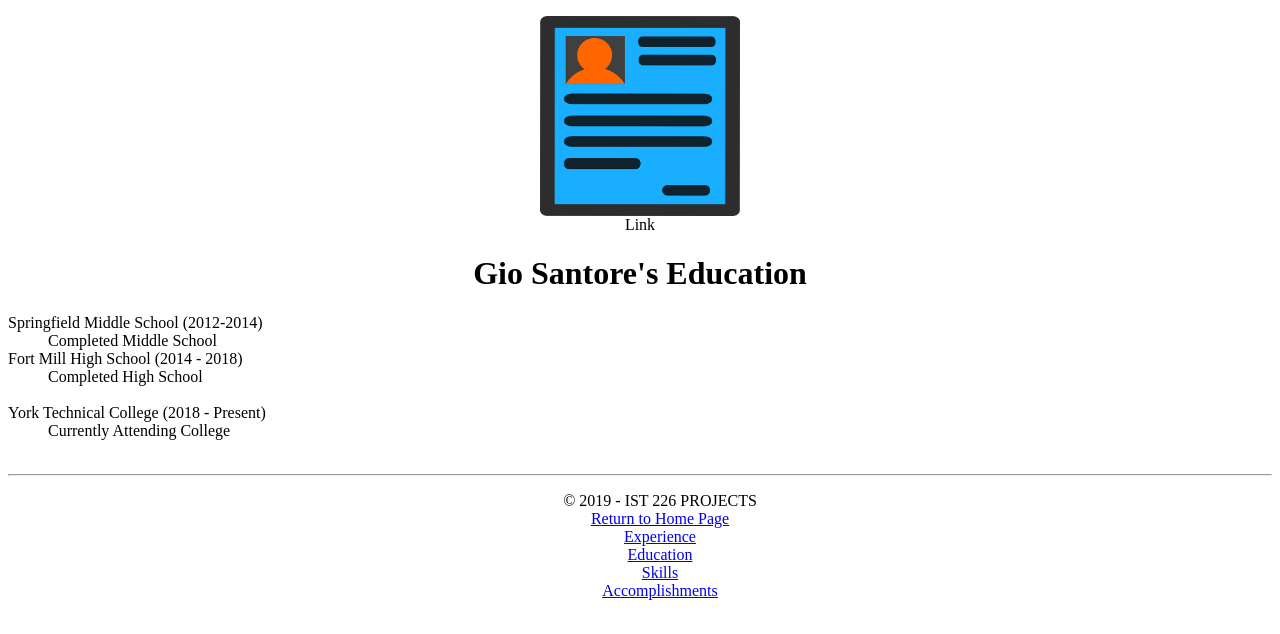
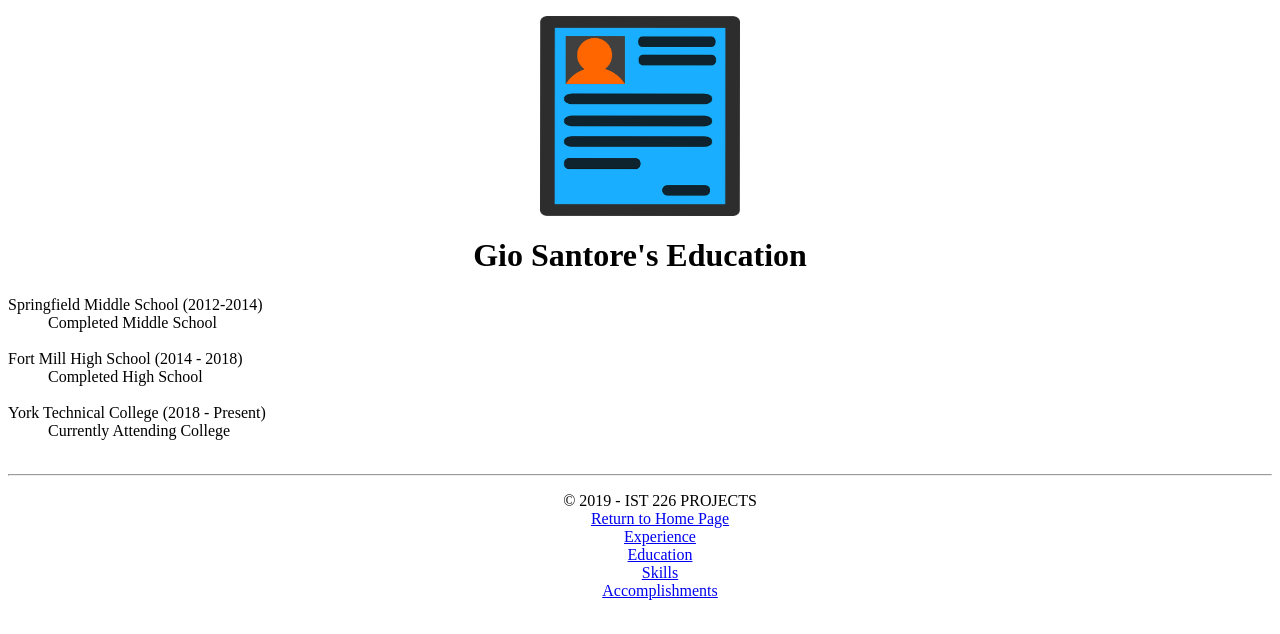
Before and after one commit to giosantore/giosantore.github.io, a plain HTML site: page Resume Project/education.html in a window 1280 px wide. Drawn offline with Linux system fonts and the light colour scheme.

Commit message:
Update education.html

```diff
--- a/Resume Project/education.html
+++ b/Resume Project/education.html
@@ -8,13 +8,13 @@
 		<center>
 			<figure>
 			<img src="images/resume.png" alt="resume" title="Gio Santore's Resume" width="200px" height="200px"/>
-				<figcaption>Link</figcaption>
 			</figure>
 		<h1>Gio Santore's Education</h1>
 		</center>
 		<dl>
 			<dt>Springfield Middle School (2012-2014)</dt>
 			<dd>Completed Middle School</dd>
+			&nbsp;
 			<dt>Fort Mill High School (2014 - 2018)</dt>
 			<dd>Completed High School</dd>
 			&nbsp;
```
